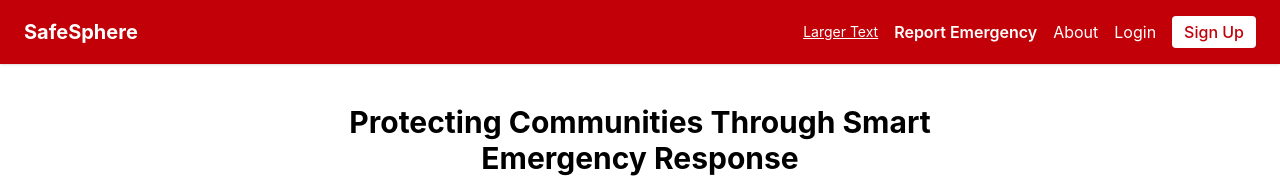
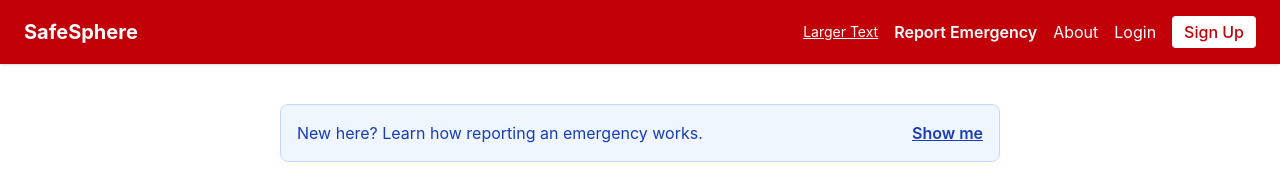
Before and after one commit to nathankb89-arch/SafeSphere_, a React (Vite) app in the folder frontend/: page / in a window 1280 px wide. Shown: the top 187 px of the page. Built offline with nearby package versions, Linux system fonts and the light colour scheme; no server answers.

Commit message:
feat(landing): add help banner pointing new visitors to How It Works

```diff
--- /dev/null
+++ b/frontend/src/components/HelpBanner.jsx
@@ -0,0 +1,12 @@
+import { Link } from 'react-router-dom'
+
+export default function HelpBanner() {
+  return (
+    <aside className="mb-8 flex items-center justify-between gap-4 rounded-lg border border-blue-200 bg-blue-50 p-4">
+      <p className="text-blue-800">New here? Learn how reporting an emergency works.</p>
+      <Link to="/how-it-works" className="whitespace-nowrap font-semibold text-blue-800 underline">
+        Show me
+      </Link>
+    </aside>
+  )
+}
--- a/frontend/src/pages/Landing.jsx
+++ b/frontend/src/pages/Landing.jsx
@@ -2,6 +2,7 @@ import { useEffect, useState } from 'react'
 import { Link } from 'react-router-dom'
 import api from '../services/api'
 import Spinner from '../components/Spinner'
+import HelpBanner from '../components/HelpBanner'
 
 export default function Landing() {
   const [hotlines, setHotlines] = useState([])
@@ -16,6 +17,7 @@ export default function Landing() {
 
   return (
     <div className="mx-auto max-w-3xl px-6 py-10">
+      <HelpBanner />
       <section className="mb-10 text-center">
         <h1 className="mb-2 text-3xl font-bold">Protecting Communities Through Smart Emergency Response</h1>
         <p className="mb-6 text-gray-600">Report an emergency instantly — no account required.</p>
```
